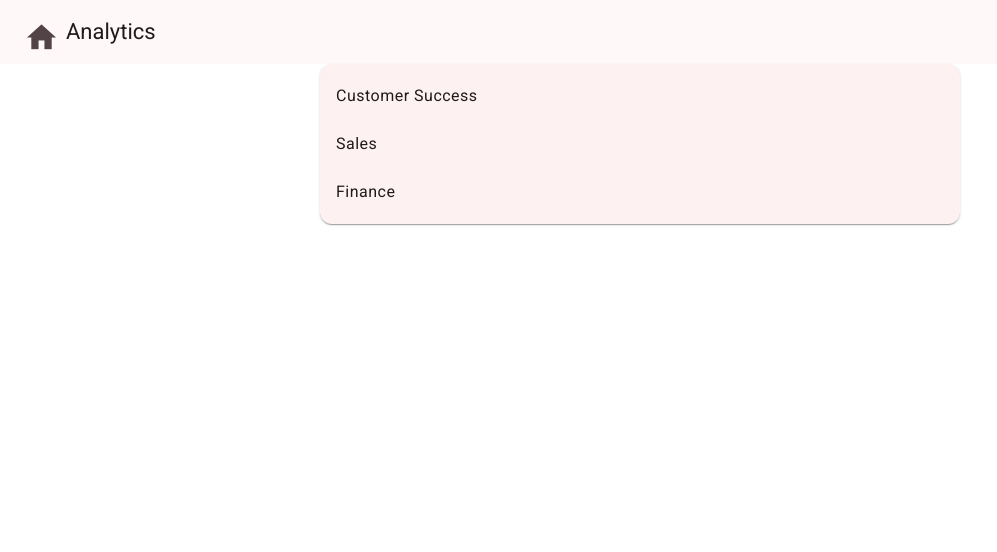
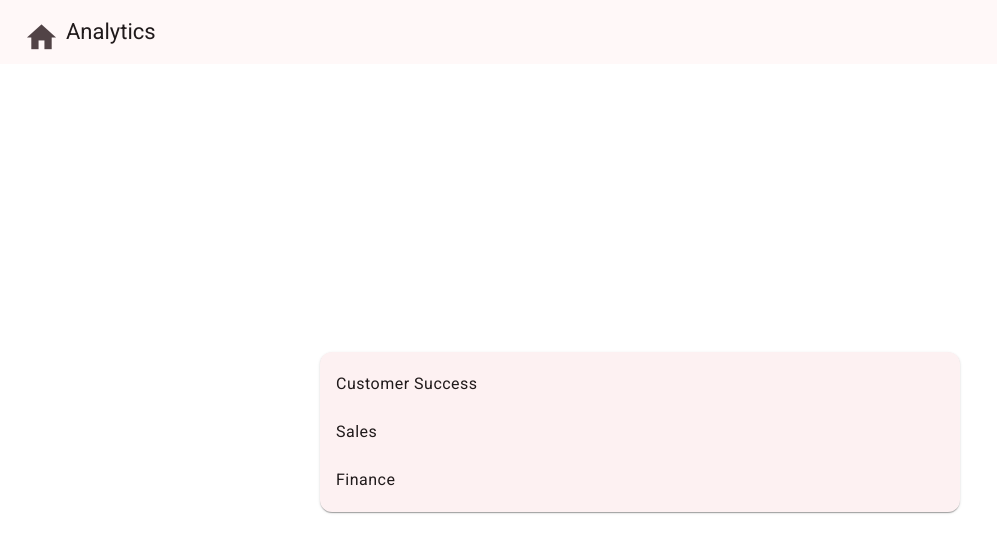
Before and after one commit to kchild89/Mtech-Timesheet-App, an Angular app: page /departments in a window 1280 px wide. Shown: the top 552 px of the page, without its empty margins (0-997 px from the left). Built offline with nearby package versions, Linux system fonts and the light colour scheme.

Commit message:
unit 6 finish

```diff
--- a/src/app/components/departments/departments.component.html
+++ b/src/app/components/departments/departments.component.html
@@ -1,4 +1,4 @@
-<div>
+<div class="main-container">
   <mat-card>
     <mat-list>
       <mat-list-item
--- a/src/app/components/departments/departments.component.ts
+++ b/src/app/components/departments/departments.component.ts
@@ -21,7 +21,8 @@ export class DepartmentsComponent implements OnInit {
     this.departments = this.departmentsService.departments;
 }
 
-goToDepartment(departmentId: string): void {
-  this.router.navigate(['./timesheet', {id: departmentId}]);
+  goToDepartment(departmentId: string): void {
+    this.router.navigate(['./timesheet', {id: departmentId}]);
 }
+
 }
--- a/src/app/components/timesheet/timesheet.component.html
+++ b/src/app/components/timesheet/timesheet.component.html
@@ -1 +1,5 @@
-<p>timesheet works!</p>
+<div class="main-container">
+  <div class="cards">
+    <h2 *ngIf="department">{{ department.name }}</h2>
+  </div>
+</div>
--- a/src/app/components/timesheet/timesheet.component.scss
+++ b/src/app/components/timesheet/timesheet.component.scss
@@ -0,0 +1,7 @@
+h2 {
+    text-align: center;
+}
+
+.cards {
+    margin: auto;
+}
--- a/src/app/components/timesheet/timesheet.component.ts
+++ b/src/app/components/timesheet/timesheet.component.ts
@@ -1,4 +1,7 @@
-import { Component } from '@angular/core';
+import { Component, OnInit } from '@angular/core';
+import { ActivatedRoute } from '@angular/router';
+import { Department } from '../../interfaces/department';
+import { DepartmentsService } from '../../services/departments.service';
 
 @Component({
   selector: 'app-timesheet',
@@ -6,6 +9,21 @@ import { Component } from '@angular/core';
   templateUrl: './timesheet.component.html',
   styleUrl: './timesheet.component.scss'
 })
-export class TimesheetComponent {
+
+export class TimesheetComponent implements OnInit {
+  departments: Department[] | undefined;
+  department: Department | undefined;
+
+
+  constructor(
+    private route: ActivatedRoute,
+    private departmentsService: DepartmentsService
+  ) { }
+
+  ngOnInit(): void {
+    this.departments = this.departmentsService.departments;
+    this.department = this.departments.find(department => department.id === this.route.snapshot.params['id']);
+}
+
 
 }
--- a/src/styles.css
+++ b/src/styles.css
@@ -1,9 +1,10 @@
 /* You can add global styles to this file, and also import other style files */
-html, body {
+html,
+body {
   height: 100%;
 }
 
 body {
   margin: 0;
   font-family: Roboto, "Helvetica Neue", sans-serif;
-}/*# sourceMappingURL=styles.css.map */
+} /*# sourceMappingURL=styles.css.map */
--- a/src/styles.scss
+++ b/src/styles.scss
@@ -2,3 +2,8 @@
 
 html, body { height: 100%; }
 body { margin: 0; font-family: Roboto, "Helvetica Neue", sans-serif; }
+.main-container {
+    display: flex;
+    align-items: center;
+    height: calc(100% - 64px);
+  }
```
Also changed, not shown: src/app/components/timesheet/timesheet.component.css (+7 -1 lines), 2 other files (tests, documents, lock files or other folders).
